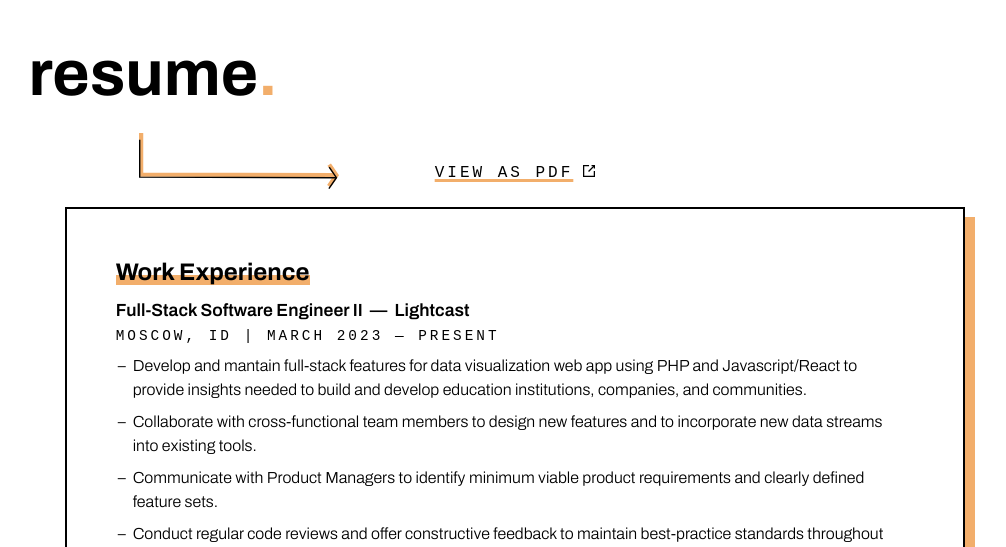
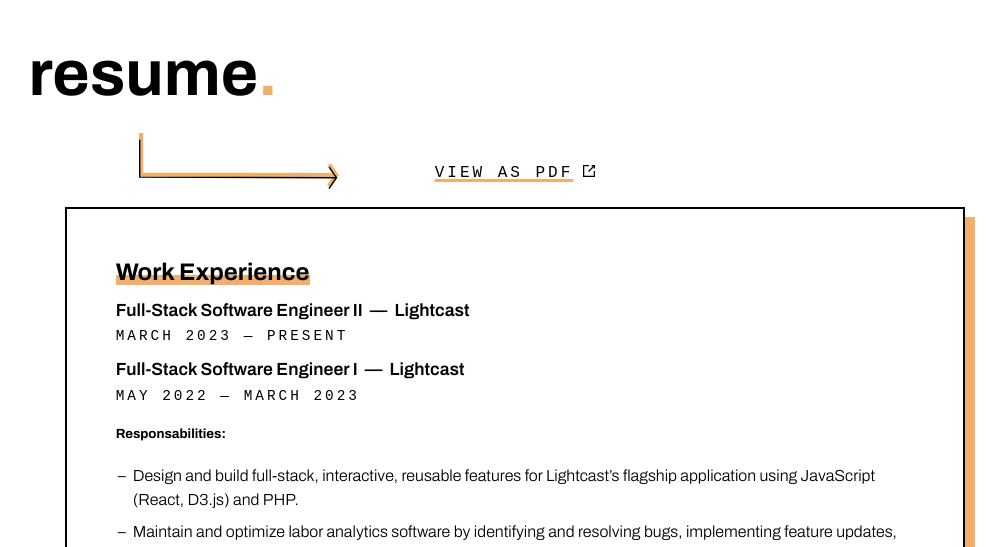
Before and after one commit to jennifer-bowser/jb-dev, a React (Vite) app: page / in a window 1280 px wide. Shown: the part 2238-2785 px from the top of the page, without its empty margins (125-1131 px from the left). Built offline with nearby package versions, Linux system fonts and the light colour scheme; a web font is replaced by a local one.

Commit message:
updates resume text

```diff
--- a/src/components/sections/Resume/Resume.jsx
+++ b/src/components/sections/Resume/Resume.jsx
@@ -4,20 +4,59 @@ import sidwaysArrow from "../../../assets/flourishes/sideways-arrow.svg";
 import openNewTabIcon from "../../../assets/icons/open-new-tab-icon.svg"
 
 export default function Resume() {
-    const workExperienceListItems = [
-        "Develop and mantain full-stack features for data visualization web app using PHP and Javascript/React to provide insights needed to build and develop education institutions, companies, and communities.",
-        "Collaborate with cross-functional team members to design new features and to incorporate new data streams into existing tools.",
-        "Communicate with Product Managers to identify minimum viable product requirements and clearly defined feature sets.",
-        "Conduct regular code reviews and offer constructive feedback to maintain best-practice standards throughout the codebase.",
-        "Engage in Agile development processes, including sprint planning, daily stand-up, and retrospectives."
+    const responsabilities = [
+        "Design and build full-stack, interactive, reusable features for Lightcast’s flagship application using JavaScript (React, D3.js) and PHP.",
+        "Maintain and optimize labor analytics software by identifying and resolving bugs, implementing feature updates, and optimizing code performance, helping to create a seamless experience for over 30,000 enterprise customers.",
+        "Developed robust interfaces to consume and display data from RESTful APIs and relational SQL databases (MySQL, PostgreSQL), optimizing data retrieval and processing for enhanced performance.",
+        "Architect technical strategies to translate feature requests into scalable, robust, and easily-maintained solutions, enabling the development of hundreds of new and upgraded features.",
+        "Utilize GitLab for CI/CD pipelines to automate build, test, and deployment processes, ensuring rapid and efficient code integration and delivery.",
+        "Responsible for key aspects of Agile Scrum development processes using Jira and Confluence, including sprint planning and daily stand-ups"
     ];
 
-    const skillsListItems = [
-        <><span className="Bold">Technologies: </span>JavaScript, Node.js, PHP, Java, Python, SQL, MongoDB, D3.js, React, APIs, Express,js, FXML, XML, HTML, CSS</>,
-        <><span className="Bold">Tools: </span>Git, GitHub, GitLab, Jira, Adobe Photoshop, Adobe Illustrator, Figma, Invision</>
-    ];
+    const accomplishments = [
+        "Served as lead engineer on a cross-team project to integrate new data streams into a legacy product, enabling the development of new and innovative features, directly driving over $1.2M in sales within 6 months of the product refresh.",
+        "Drove the re-architecture of our application’s data consumption for fundamental data types, applying SOLID design principles and patterns to enhance system scalability and maintainability.",
+        "Spearheaded codebase modernization by upgrading our back-end language to the latest version, enhancing performance and maintainability while ensuring alignment with best practices."
+    ]
+
+    const langsAndFrameworks = [
+        "JavaScript",
+        "React",
+        "Java",
+        "Python",
+        "Node.js",
+        "SQL (MySQL & PostgreSQL)",
+        "MongoDB",
+        "REST APIs",
+        "PHP",
+        "Kotlin",
+        "Android SDK",
+        "D3.js",
+        "Express.js",
+        "FXML",
+        "XML",
+        "HTML",
+        "SASS/CSS"
+    ]
+
+    const toolsAndTech = [
+        "Git",
+        "GitHub",
+        "GitLab",
+        "Jira",
+        "Confluence",
+        "IntelliJ",
+        "Visual Studio Code",
+        "Visual Studio",
+        "Android Studio",
+        "Figma",
+        "InVision",
+        "Adobe Photoshop",
+        "Adobe Illustrator"
+    ]
 
     const certListItems = [
+        "AWS Certified Cloud Practitioner",
         "CompTIA A+ Certification",
         "CompTIA Project+ Certification",
         "Google IT Certification"
@@ -37,12 +76,13 @@ export default function Resume() {
                         <div className="Resume-Heading-Block-Expander"></div>
                     </div>
                     <h4>Full-Stack Software Engineer II&nbsp;&nbsp;—&nbsp;&nbsp;Lightcast</h4>
-                    <p className="Subtitle">Moscow, ID | March 2023 — Present</p>
-                    <BulletList listItems={workExperienceListItems} />
-                    <div>
-                        <h4>Full-Stack Software Engineer I&nbsp;&nbsp;—&nbsp;&nbsp;Lightcast</h4>
-                        <p className="Subtitle">Moscow, ID | May 2022 — March 2023</p>
-                    </div>
+                    <p className="Subtitle">March 2023 — Present</p>
+                    <h4>Full-Stack Software Engineer I&nbsp;&nbsp;—&nbsp;&nbsp;Lightcast</h4>
+                    <p className="Subtitle">May 2022 — March 2023</p>
+                    <h5>Responsabilities:</h5>
+                    <BulletList listItems={responsabilities} />
+                    <h5>Key Accomplishments:</h5>
+                    <BulletList listItems={accomplishments} />
                 </section>
                 <section>
                     <div className="Resume-Heading-Block">
@@ -60,10 +100,6 @@ export default function Resume() {
                         <h4>B.S. Software Development&nbsp;&nbsp;—&nbsp;&nbsp; Western Governors University</h4>
                         <p className="Subtitle">Seattle, WA | April 2022</p>
                     </section>
-                    <section>
-                        <h4>B.A. Biology&nbsp;&nbsp;—&nbsp;&nbsp;Pepperdine University</h4>
-                        <p className="Subtitle">Malibu, CA | May 2017</p>
-                    </section>
                 </section>
                 <section className="Resume-Skills-Section">
                     <div className="Resume-Heading-Block">
@@ -73,7 +109,10 @@ export default function Resume() {
                         </div>
                         <div className="Resume-Heading-Block-Expander"></div>
                     </div>
-                    <BulletList listItems={skillsListItems} />
+                    <h4>Languages & Frameworks</h4>
+                    <BulletList listItems={langsAndFrameworks} />
+                    <h4>Tools & Technologies</h4>
+                    <BulletList listItems={toolsAndTech} />
                 </section>
                 <section>
                     <div className="Resume-Heading-Block">
```
